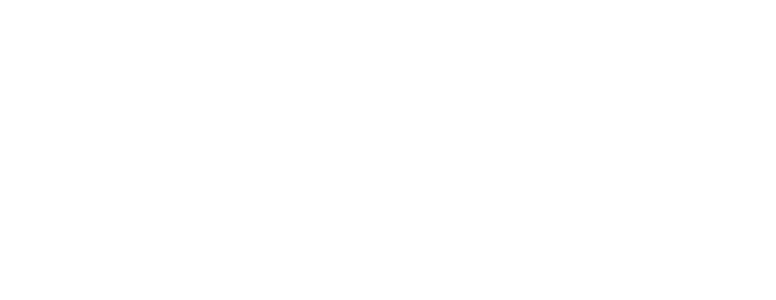
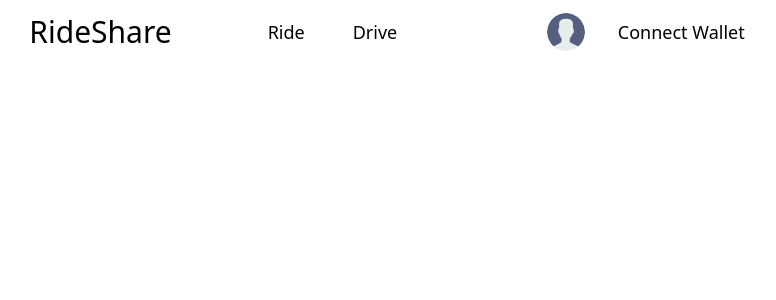
Before and after one commit to TheAnasObaid/rideshare, a Next.js app: page / in a window 1280 px wide. Shown: the top 300 px of the page, without its empty margins (253-1029 px from the left). Built offline with nearby package versions, Linux system fonts and the light colour scheme.

Commit message:
Build navbav component.

```diff
--- /dev/null
+++ b/components/Navbar.js
@@ -0,0 +1,51 @@
+import Image from "next/image"
+import avatar from "../temp/avatar.png"
+
+
+const style = {
+    wrapper: `h-16 w-full bg-white text-black flex md:justify-around items-center px-60 z-20`,
+    leftMenu: `flex gap-4`,
+    logo: `text-3xl text-black font-medium flex cursor-pointer mr-16`,
+    menuItem: `text-lg text-black font-medium flex items-center mx-4 cursor-pointer`,
+    rightMenu: `flex gap-4 items-center`,
+    userImageContainer: `mr-2`,
+    userImage: `h-10 w-10 rounded-full p-px object-cover cursor-pointer`,
+    connectButton: `text-lg text-black font-medium cursor-pointer ml-2`
+}
+
+// const currentAccount = '0xDd799415cd7627E444DAa8B9D6491295893d2cdC'
+const currentAccount = ''
+const acountName = "Anas"
+
+const Navbar = () => {
+  return (
+    <div className={ style.wrapper }>
+        <div className={ style.leftMenu }>
+            <div className={ style.logo }>RideShare</div>
+            <div className={ style.menuItem }>Ride</div>
+            <div className={ style.menuItem }>Drive</div>
+        </div>
+        <div className= {style.rightMenu }>
+            { currentAccount ? (
+                <div className={ style.menuItem }>
+                    { acountName }
+                </div>
+            ) : (
+                 <div className={ style.menuItem }></div>
+            )}
+            <div className={ style.userImageContainer }>
+                <Image className={ style.userImage } src={ avatar } height={ 40 } width={ 40 }/>
+            </div>
+            { currentAccount ? (
+                <div className={ style.connectButton }>
+                    { currentAccount.slice(0, 5) }....{ currentAccount.slice(39) }
+                </div>
+            ) : (
+                <div className={ style.connectButton }>Connect Wallet</div>
+            )}
+        </div>
+    </div>
+  )
+}
+
+export default Navbar
--- a/pages/index.js
+++ b/pages/index.js
@@ -1,3 +1,6 @@
+import Navbar from "@/components/Navbar"
+
+
 const style = {
   wrapper: `h-screen w-screen flex flex-col`,
 }
@@ -5,7 +8,7 @@ const style = {
 export default function Home() {
   return (
     <div className={ style.wrapper }>
-      {/* <Navbar /> */}
+      <Navbar />
       <div className={ style.main }>
         <div className={ style.mapContainer }>
           {/* <Map /> */}
```
Also changed, not shown: temp/avatar.png (added).
